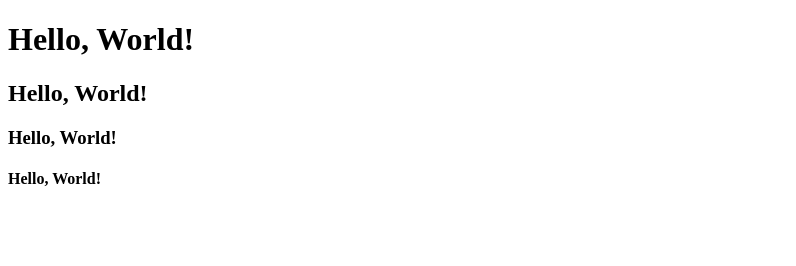
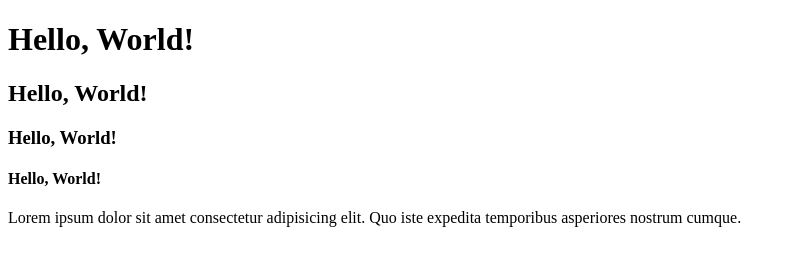
Before and after one commit to anshoriBaliq/produktif, a plain HTML site: page index.html in a window 1280 px wide. Shown: the whole page, without its empty margins (0-796 px from the left). Drawn offline with Linux system fonts and the light colour scheme.

Commit message:
Second Commit

```diff
--- a/index.html
+++ b/index.html
@@ -10,5 +10,7 @@
     <h2>Hello, World!</h2>
     <h3>Hello, World!</h3>
     <h4>Hello, World!</h4>
+
+    <p>Lorem ipsum dolor sit amet consectetur adipisicing elit. Quo iste expedita temporibus asperiores nostrum cumque.</p>
 </body>
 </html>
```
